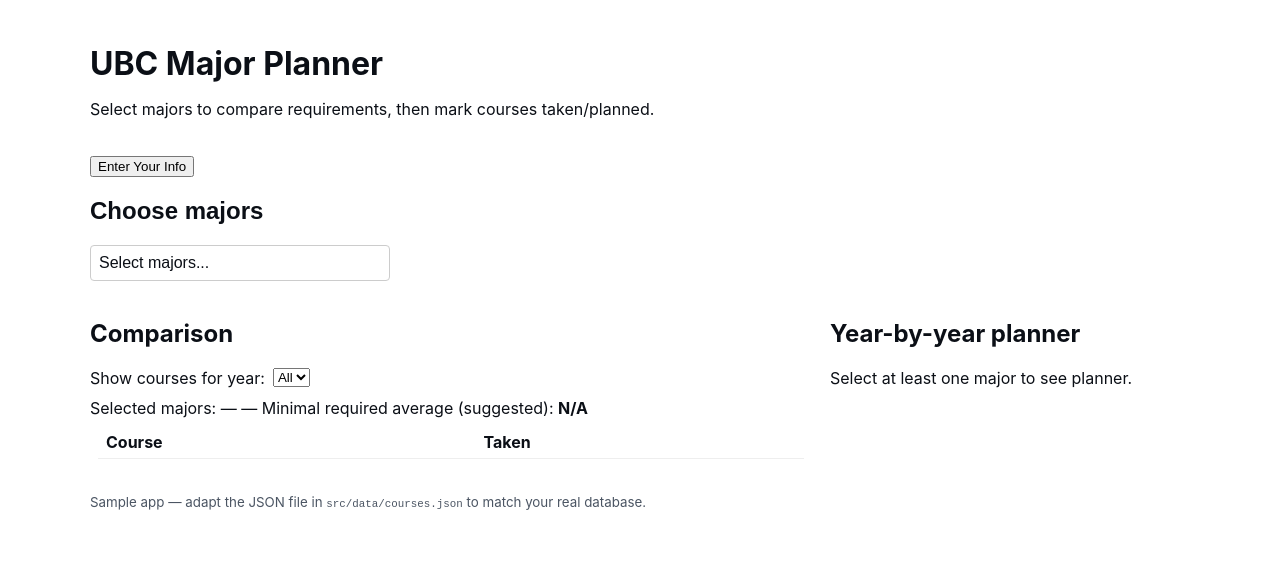
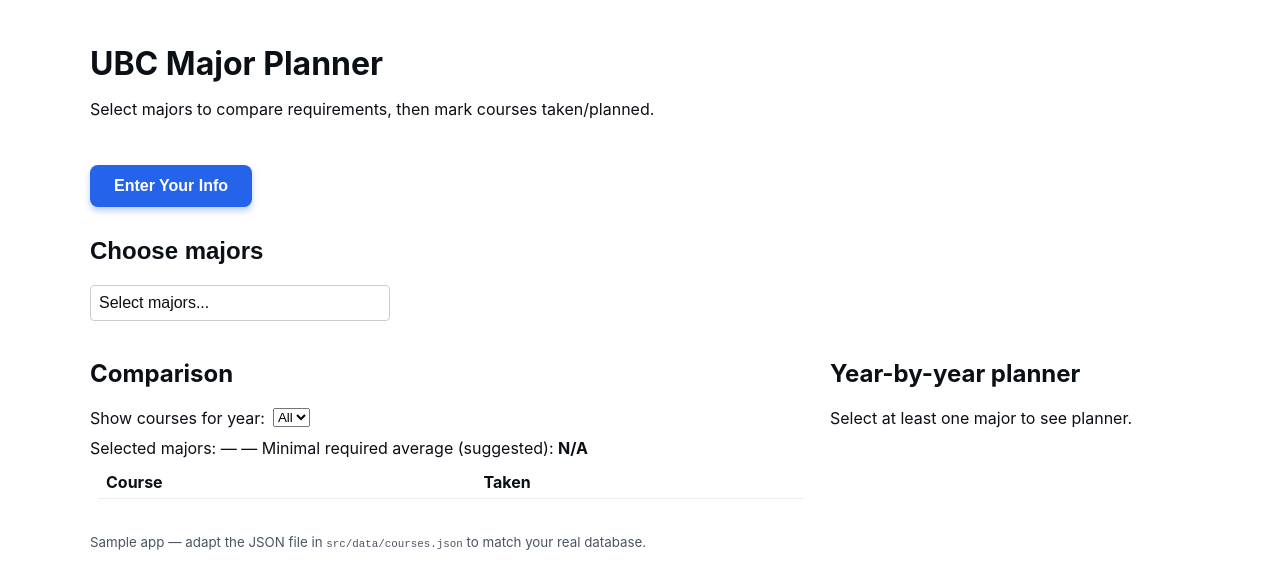
Before and after one commit to saturday-sucks/HackCampSubmission2025, a React (Vite) app in the folder HackProject/: page / in a window 1280 px wide. Shown: the top 588 px of the page. Built offline with nearby package versions, Linux system fonts and the light colour scheme.

Commit message:
changed form button appearance

```diff
--- a/HackProject/src/Styles.css
+++ b/HackProject/src/Styles.css
@@ -127,3 +127,23 @@
 .user-display p {
   margin: 4px 0;
 }
+
+.enter-info-btn {
+  background: #2563eb;
+  color: white;
+  padding: 12px 24px;
+  border: none;
+  border-radius: 8px;
+  font-size: 16px;
+  font-weight: bold;
+  cursor: pointer;
+  margin: 10px 0;
+  box-shadow: 0 4px 6px rgba(37, 99, 235, 0.3);
+  transition: all 0.3s ease;
+}
+
+.enter-info-btn:hover {
+  background: #1d4ed8;
+  transform: translateY(-2px);
+  box-shadow: 0 6px 8px rgba(37, 99, 235, 0.4);
+}
--- a/HackProject/src/app.jsx
+++ b/HackProject/src/app.jsx
@@ -166,7 +166,9 @@
 </header>
 
 <main>
-  <button onClick={() => setShowForm(true)}>Enter Your Info</button>
+  <button className="enter-info-btn" onClick={() => setShowForm(true)}>
+    Enter Your Info
+  </button>
 
 
 {/* Show form only when needed */}
```
